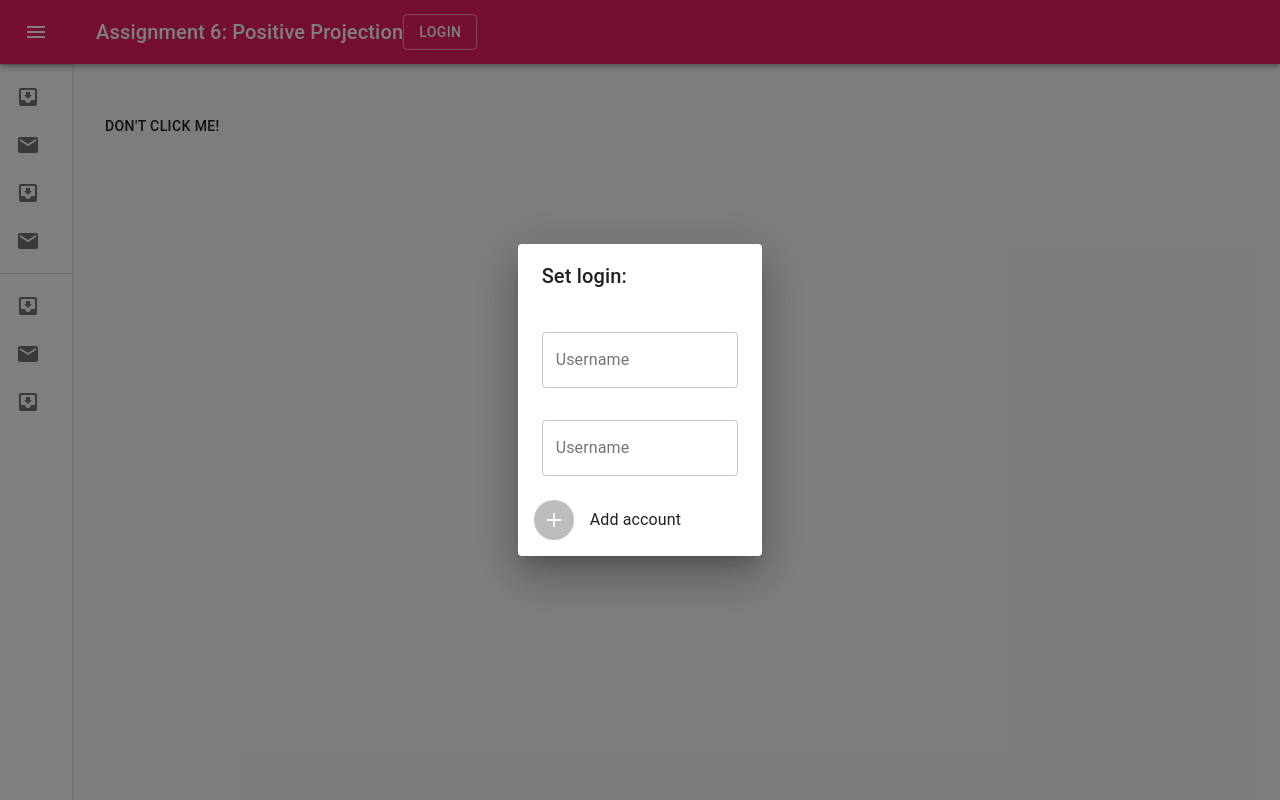
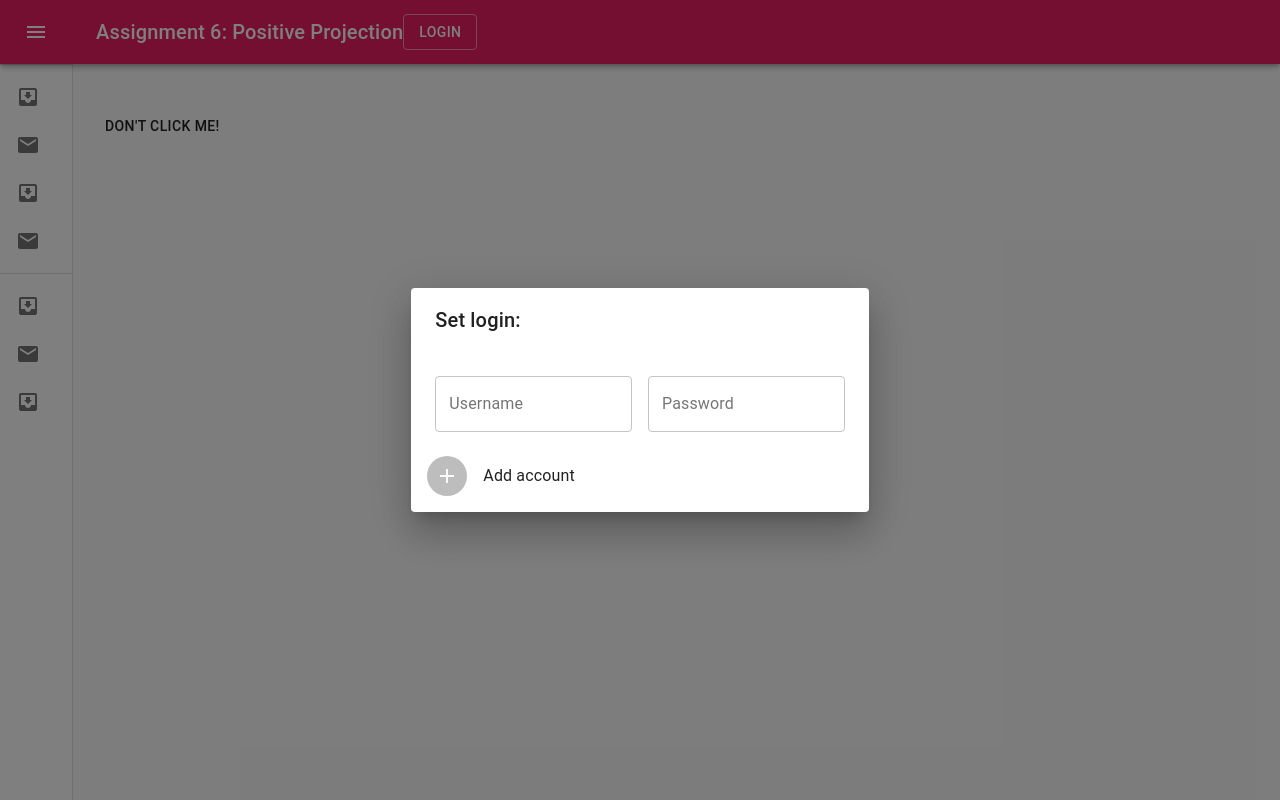
Before and after one commit to yauhofung/TTP6-PositiveProjection, a React (Create React App) app: page / in a window 1280 px wide. Both pictures are taken after a click on the button "LOGIN". Built offline with nearby package versions, Linux system fonts and the light colour scheme.

Commit message:
fixed form in dialong

```diff
--- a/src/components/login.js
+++ b/src/components/login.js
@@ -39,11 +39,9 @@ function SimpleDialog(props) {
     <Dialog onClose={handleClose} aria-labelledby="simple-dialog-title" open={open}>
       <DialogTitle id="simple-dialog-title">Set login: </DialogTitle>
       <List>
-        {emails.map((email) => (
-          <ListItem button onClick={() => handleListItemClick(email)} key={email}>
+          <ListItem>
             <BasicTextFields></BasicTextFields>
           </ListItem>
-        ))}
 
         <ListItem autoFocus button onClick={() => handleListItemClick('addAccount')}>
           <ListItemAvatar>
--- a/src/components/textField.js
+++ b/src/components/textField.js
@@ -17,6 +17,7 @@ export default function BasicTextFields() {
   return (
     <form className={classes.root} noValidate autoComplete="off">
       <TextField id="outlined-basic" label="Username" variant="outlined" />
+      <TextField id="outlined-basic" label="Password" variant="outlined" />
     </form>
   );
 }
```
